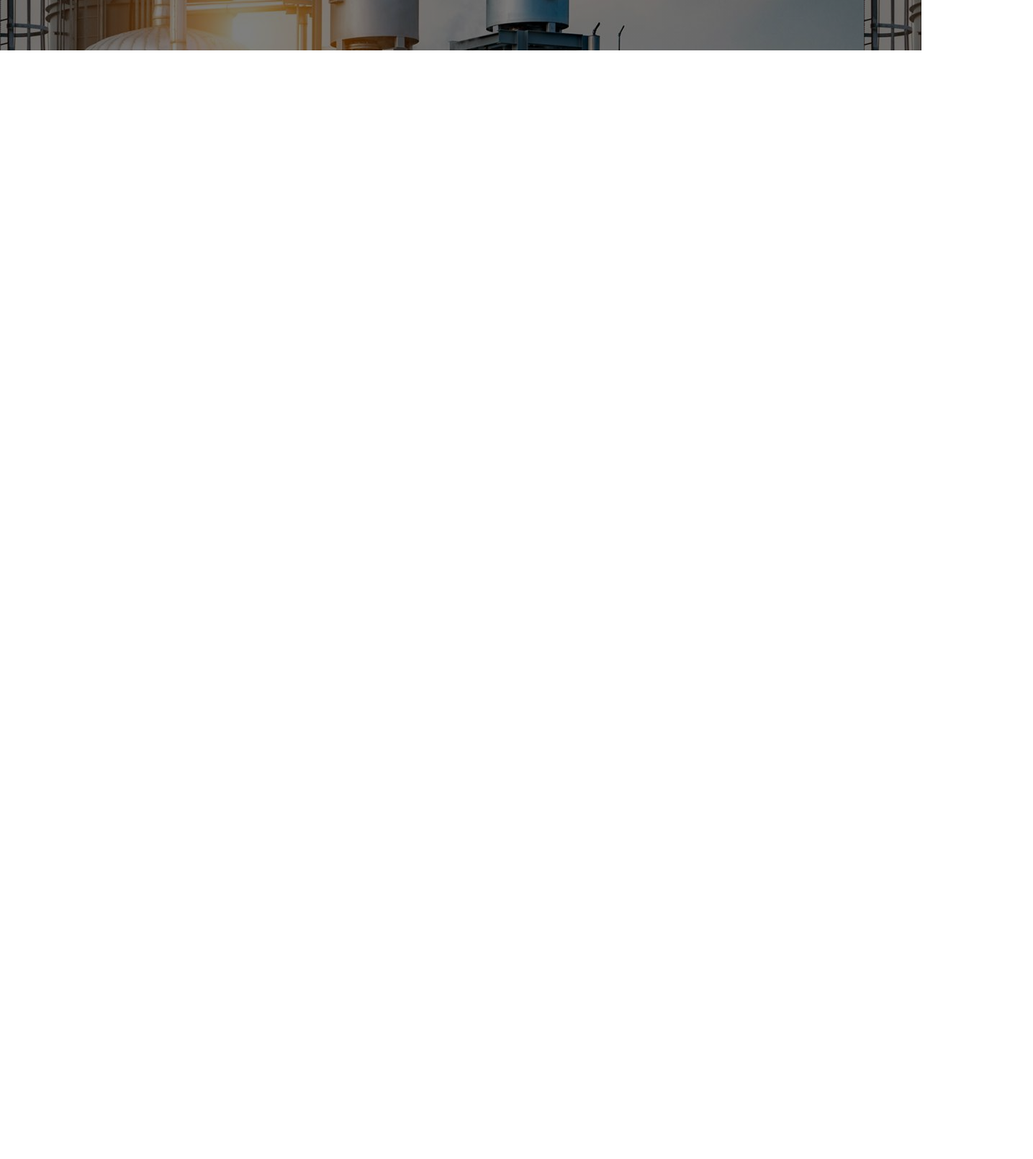
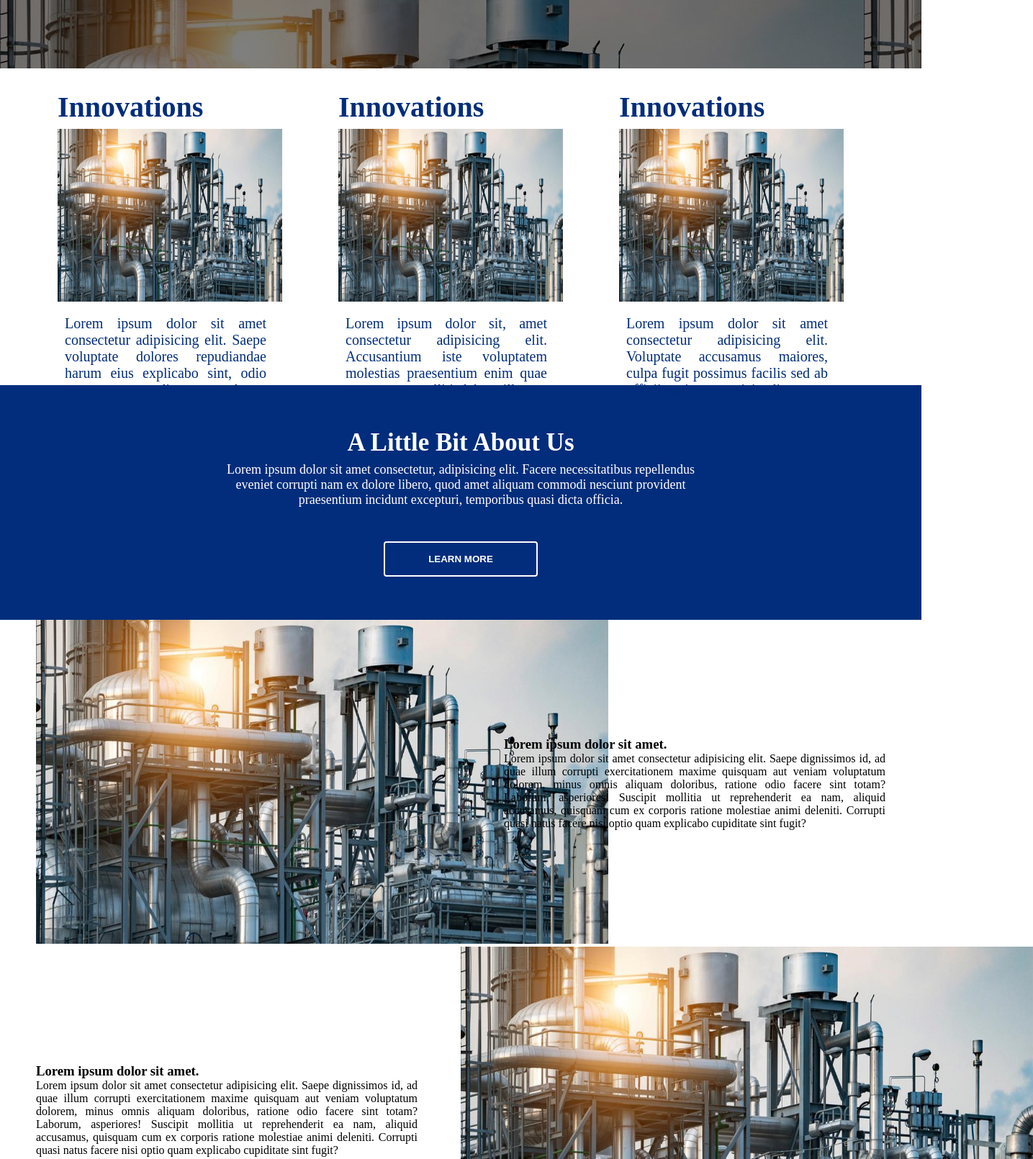
Before and after one commit to ankitdams/webpage3, a plain HTML site: page index.html in a window 1280 px wide. Shown: the part 680-2290 px from the top of the page at 72% size, 1435 px wide, since content can reach past the window. Before the commit the page ends 800 px from the top, so only its background shows below. Drawn offline with Linux system fonts and the light colour scheme.

Commit message:
third comment

```diff
--- a/assets/css/style.css
+++ b/assets/css/style.css
@@ -3,17 +3,19 @@
     padding: 0px;
     box-sizing: border-box;
 }
+/*Header Section Start*/
 header{
     width:100vw;
-    height: 50px;
+    height: 75PX;
     color: #fff;
     display: flex;
     padding: 0px 100px;
     justify-content: space-between;
     align-items: center;
     background: #022d7c;
-
 }
+/*Header Section End*/
+/*banner section start*/
 .banner{
     width: 100%;
     height: 700px;
@@ -31,12 +33,12 @@ header{
 }
 .banner h1 span{
     display: block;
-    font-size: 77px;
+    font-size: 80px;
     font-weight: 600;
 }
 .banner aside{
     padding: 20px;
-    border-radius: 7px;
+    border-radius: 10px;
     text-align: center;
     background: #022d7c;
 }
@@ -45,6 +47,94 @@ header{
 .banner aside button
 {
     width: 100%;
-    height: 40px;
+    height: 50px;
     margin: 5px;
 }
+/*banner section End*/
+/*Features section start*/
+.feature{
+    width: 100%;
+    height:auto;
+    display: flex;
+    color: #022d7c;
+    padding: 30px 30px 10px 80px;
+    justify-content: space-between;
+}
+.feature div{
+    width: 70%;
+    height: 400px;
+}
+.feature div h2 {
+    font-size: 40px;
+    margin-bottom: 7px;
+}
+.feature div img{
+    width:80%;
+    height: 60%;
+}
+.feature div p{
+    margin-top: 5px;
+    font-size: 20px;
+    text-align: justify;
+    padding: 10px 100px 20px 10px;
+}
+/*Features section end*/
+/* About section start */
+.about{
+    width: 100%;
+    padding: 60px 300px;
+    height: auto;
+    text-align: center;
+    background: #022d7c;
+    color: #fff;
+
+}
+.about h2{
+    font-size: 35px;
+    margin-bottom: 7px;
+    color: #fff;
+}
+.about p{
+    height:100px;
+    font-size: 18px;
+    color: #fff;
+}
+.about button{
+    color: #fff;
+    padding: 15px 60px;
+    margin-top: 10px;
+    font-weight: bold;
+    background: #022d7c;
+    border-radius: 4px;
+    border: 2px solid #fff;
+}
+/* About section End */
+/* Service section start*/
+.service{
+    width: 100%;
+    height:auto;
+    padding: 0px 50px;
+}
+.service .upper ,.service .lower{
+display: flex;
+align-items:center;
+}
+.service .image,.service .content{
+    width: 50%;
+    text-align:justify;
+}
+.upper .image img,.lower .image img{
+    width:795px;
+    height: 450px;
+}
+/* Service section end*/
+/* Footer section start*/
+footer{
+    width: 100%;
+    height: auto;
+    color: #fff;
+    text-align:center;
+    padding: 25px 100px;
+    background: #022d7c;
+}
+/* Footer section end*/
--- a/index.html
+++ b/index.html
@@ -40,8 +40,9 @@
             <td><input type="text" placeholder="LAST NAME"></td>
         </tr>
 
+
         <tr>
-            <td colspan="7"><input type="text" placeholder="COMPANY NAME"></td>
+            <td colspan="10"><input type="text" placeholder="COMPANY NAME"></td>
         </tr>
 
         <tr>
@@ -50,7 +51,7 @@
         </tr>
 
         <tr>
-            <td colspan="2"><textarea name="msg" cols="30" rows="5"></textarea></td>
+            <td colspan="2"><textarea name= "msg" cols="30" rows="5"></textarea></td>
         </tr>
 
         <tr>
@@ -60,14 +61,67 @@
     </form>
     </aside>
 </section>
-
-
 <!-- Banner Section End -->
-
-
+<!-- Our Features Section Start -->
+<section class="feature">
+<div>
+    <h2>Innovations</h2>
+    <img src="./assets/img/industry.jpg" alt="" width="" height="">
+    <p>
+        Lorem ipsum dolor sit amet consectetur adipisicing elit. Saepe voluptate dolores repudiandae harum eius explicabo sint, odio nostrum commodi aspernatur!
+    </p>
+</div>
+<div>
+    <h2>Innovations</h2>
+    <img src="./assets/img/industry.jpg" alt="" width="" height="">
+    <p>Lorem ipsum dolor sit, amet consectetur adipisicing elit. Accusantium iste voluptatem molestias praesentium enim quae accusamus, mollitia labore illo a.</p>
+</div>
+<div>
+    <h2>Innovations</h2>
+    <img src="./assets/img/industry.jpg" alt="" width="" height="">
+    <p>Lorem ipsum dolor sit amet consectetur adipisicing elit. Voluptate accusamus maiores, culpa fugit possimus facilis sed ab officiis quisquam reiciendis.</p>
+</div>
+</section>
+<!-- Our Features Section End -->
+<!-- About us Selection Start -->
+<section class="about">
+    <h2 >A Little Bit About Us</h2>
+    <p>Lorem ipsum dolor sit amet consectetur, adipisicing elit. Facere necessitatibus repellendus eveniet corrupti nam ex dolore libero, quod amet aliquam commodi nesciunt provident praesentium incidunt excepturi, temporibus quasi dicta officia.</p>
+    <button>LEARN MORE</button>
+</section>
+<!-- About us Section End -->
+<!-- Our Service Section Start -->
+<section class="service">
+    <div class="upper">
+        <div class="image" style="padding-top:0px;">
+            <img src="./assets/img/industry.jpg" alt="" width="50%">
+        </div>
+    <div class="content"style="padding-left :60px;">
+    <h3>Lorem ipsum dolor sit amet.</h3>
+    <p>
+        Lorem ipsum dolor sit amet consectetur adipisicing elit. Saepe dignissimos id, ad quae illum corrupti exercitationem maxime quisquam aut veniam voluptatum dolorem, minus omnis aliquam doloribus, ratione odio facere sint totam? Laborum, asperiores! Suscipit mollitia ut reprehenderit ea nam, aliquid accusamus, quisquam cum ex corporis ratione molestiae animi deleniti. Corrupti quasi natus facere nisi optio quam explicabo cupiditate sint fugit?
+    </p>
+    </div>
+    </div>
+    <div class="lower">
+        <div class="content" style="padding-right:60px;">
+            <h3>Lorem ipsum dolor sit amet.</h3>
+            <p>
+                Lorem ipsum dolor sit amet consectetur adipisicing elit. Saepe dignissimos id, ad quae illum corrupti exercitationem maxime quisquam aut veniam voluptatum dolorem, minus omnis aliquam doloribus, ratione odio facere sint totam? Laborum, asperiores! Suscipit mollitia ut reprehenderit ea nam, aliquid accusamus, quisquam cum ex corporis ratione molestiae animi deleniti. Corrupti quasi natus facere nisi optio quam explicabo cupiditate sint fugit?
+            </p>
+         </div>
+        <div class="image" style="padding-right :100px;">
+            <img src="./assets/img/industry.jpg" width="50%">
+        </div>
+      </div>
+</section>
+<!-- Our Service Section End -->
+<!-- footer section start -->
+<footer>
+<p>copyright@ domainname.All Rights Reserved!Designed by Ankit Yadav</p>
+</footer>
+<!-- footer section end -->
     <source src="https://cdnjs.cloudflare.com/ajax/libs/font-awesome/6.4.2/js/all.min.js"></script>
     <script src="./assets/js/script.js"></script>
-
-
 </body>
 </html>
```
